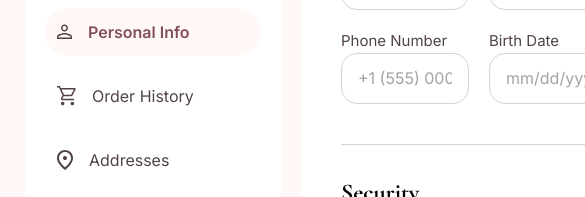
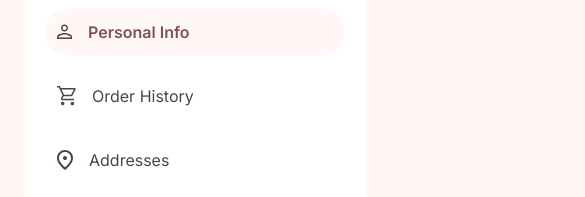
Before and after one commit to renad-nofal/My-Glow-Project, a website: page User_Profile.html in a window 390 px wide. Shown: the part 330-527 px from the top of the page, 585 px wide, since content can reach past the window. Drawn offline with nearby package versions, Linux system fonts and the light colour scheme.

Commit message:
responsive taplet

```diff
--- a/User_Profile.html
+++ b/User_Profile.html
@@ -37,7 +37,7 @@
     </header>
 
     </div>
-    <section class="container grid grid-cols-[256px_1fr] mt-12 gap-5 items-start">
+    <section class="container grid grid-cols-[256px_1fr] mt-12 gap-5 items-start max-med:grid-cols-1">
         <div class="bg-white rounded-2xl ">
          <div class="flexCol mt-6">
             <div class="relative">
@@ -83,7 +83,7 @@
 
         </div>
 
-         <div>
+         <div class="max-sm:hidden">
             <div class="bg-white p-10 rounded-2xl flex flex-col">
                 <h1 class="text-black text-3xl font-Garamond ">Personal Information</h1>
                 <p class="text-[15px]">Manage your account details and security settings here.</p>
@@ -91,7 +91,7 @@
 
                 <form>
                 <div class="mt-8 grid grid-cols-2 gap-5 border-b border-taupe-300 pb-10">
-                    <div class="flex flex-col">
+                    <div class="flex flex-col ">
                         <label for="fullName">Full Name</label>
                         <input id="fullName" placeholder="Elena Rossi" class="border border-taupe-300 py-[12.5px] px-4 rounded-2xl"/>
                     </div>
--- a/src/input.css
+++ b/src/input.css
@@ -13,6 +13,7 @@
     --breakpoint-xs:340px;
     --breakpoint-cartXs:428px;
     --breakpoint-xxs:238px;
+    --breakpoint-med:882px;
 
     --color-borderColor:#D89CA4;
     --font-Inter:"Inter";
```
Also changed, not shown: src/output.css.
